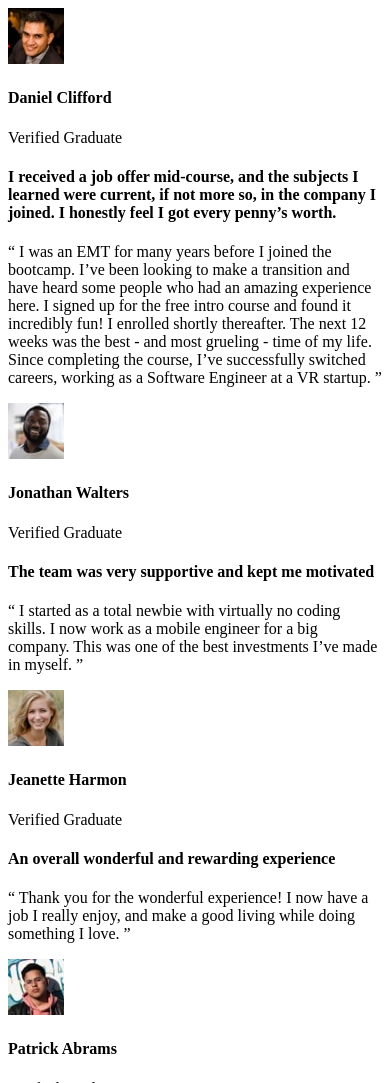
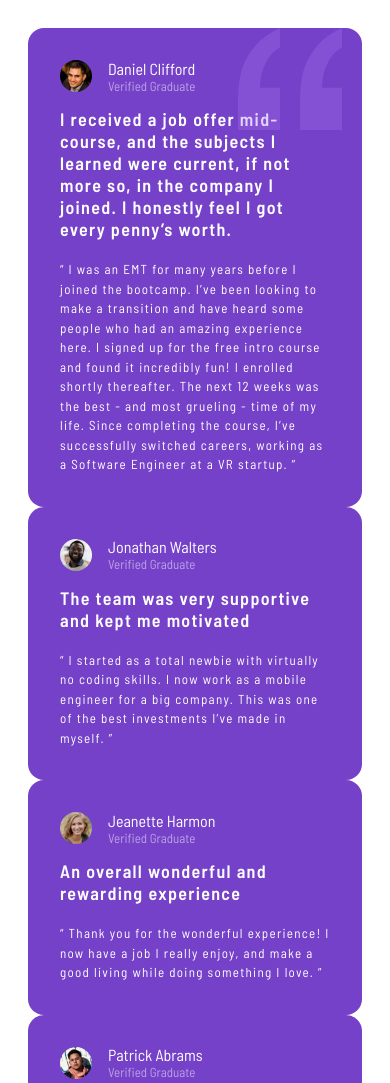
Before and after one commit to yoo-ssup/testimonials-grid-section, a plain HTML site: page index.html in a window 390 px wide. Shown: the top 1083 px of the page. Drawn offline with Linux system fonts and the light colour scheme.

Commit message:
Mobile first styles

```diff
--- a/index.html
+++ b/index.html
@@ -11,15 +11,29 @@
       sizes="32x32"
       href="./images/favicon-32x32.png"
     />
+    <!-- Font Style links-->
+    <link rel="preconnect" href="https://fonts.googleapis.com" />
+    <link rel="preconnect" href="https://fonts.gstatic.com" crossorigin />
+    <link
+      href="https://fonts.googleapis.com/css2?family=Barlow+Semi+Condensed:wght@400;500;600&display=swap"
+      rel="stylesheet"
+    />
     <title>Frontend Mentor | [Testimonials Grid Section]</title>
   </head>
   <body>
     <div class="container">
       <article class="cards">
+        <div class="image">
+          <img
+            src="images/bg-pattern-quotation.svg"
+            alt="Quotation mark icon"
+            class="quotation"
+          />
+        </div>
         <div class="header">
           <img src="images/image-daniel.jpg" alt="Image of Daniel Clifford" />
           <div class="header-content">
-            <h4>Daniel Clifford</h4>
+            <h3>Daniel Clifford</h3>
             <p>Verified Graduate</p>
           </div>
         </div>
@@ -42,7 +56,7 @@
         <div class="header">
           <img src="images/image-jonathan.jpg" alt="" />
           <div class="header-content">
-            <h4>Jonathan Walters</h4>
+            <h3>Jonathan Walters</h3>
             <p>Verified Graduate</p>
           </div>
         </div>
@@ -57,7 +71,7 @@
         <div class="header">
           <img src="images/image-jeanette.jpg" alt="" />
           <div class="header-content">
-            <h4>Jeanette Harmon</h4>
+            <h3>Jeanette Harmon</h3>
             <p>Verified Graduate</p>
           </div>
         </div>
@@ -71,7 +85,7 @@
         <div class="header">
           <img src="images/image-patrick.jpg" alt="" />
           <div class="header-content">
-            <h4>Patrick Abrams</h4>
+            <h3>Patrick Abrams</h3>
             <p>Verified Graduate</p>
           </div>
         </div>
@@ -93,7 +107,7 @@
         <div class="header">
           <img src="images/image-kira.jpg" alt="" />
           <div class="header-content">
-            <h4>Kira Whittle</h4>
+            <h3>Kira Whittle</h3>
             <p>Verified Graduate</p>
           </div>
         </div>
--- a/style.css
+++ b/style.css
@@ -1,4 +1,80 @@
+* {
+  margin: 0;
+  padding: 0;
+  box-sizing: border-box;
+}
+
+body {
+  /* margin: 1.75rem; */
+  /* margin-top: 3rem; */
+  font-family: "Barlow Semi Condensed", sans-serif;
+  color: white;
+  font-size: 13px;
+}
+
+/* Mobile First Style */
+.container {
+  /* background-color: red; */
+  margin: 1.75rem;
+}
+
+.container .cards {
+  position: relative;
+  padding: 2rem;
+  border-radius: 1rem;
+  background-color: hsl(263, 55%, 52%);
+}
+
+.cards .quotation {
+  position: absolute;
+  top: 0;
+  right: 20px;
+  opacity: 0.3;
+}
+
+.cards .header {
+  display: flex;
+  align-items: center;
+  gap: 1rem;
+  height: 2rem;
+}
+
+.cards .header img {
+  /* border: 1px solid white; */
+  height: 2rem;
+  border: none;
+  border-radius: 50%;
+}
+
+.header-content h3 {
+  font-size: 16px;
+  font-weight: 400;
+}
+
+.header-content p {
+  opacity: 0.5;
+}
+
+.cards > h4 {
+  margin: 0.75rem 0 1.25rem;
+  padding-top: 0.25rem;
+  font-size: 18px;
+  font-weight: 600;
+  letter-spacing: 1.3px;
+}
+
+/* .cards p {
+  font-size: 13px;
+} */
+
+.cards > p {
+  letter-spacing: 1.3px;
+  line-height: 150%;
+}
+
+/*  */
 .attribution {
+  color: black;
   font-size: 11px;
   text-align: center;
 }
```
